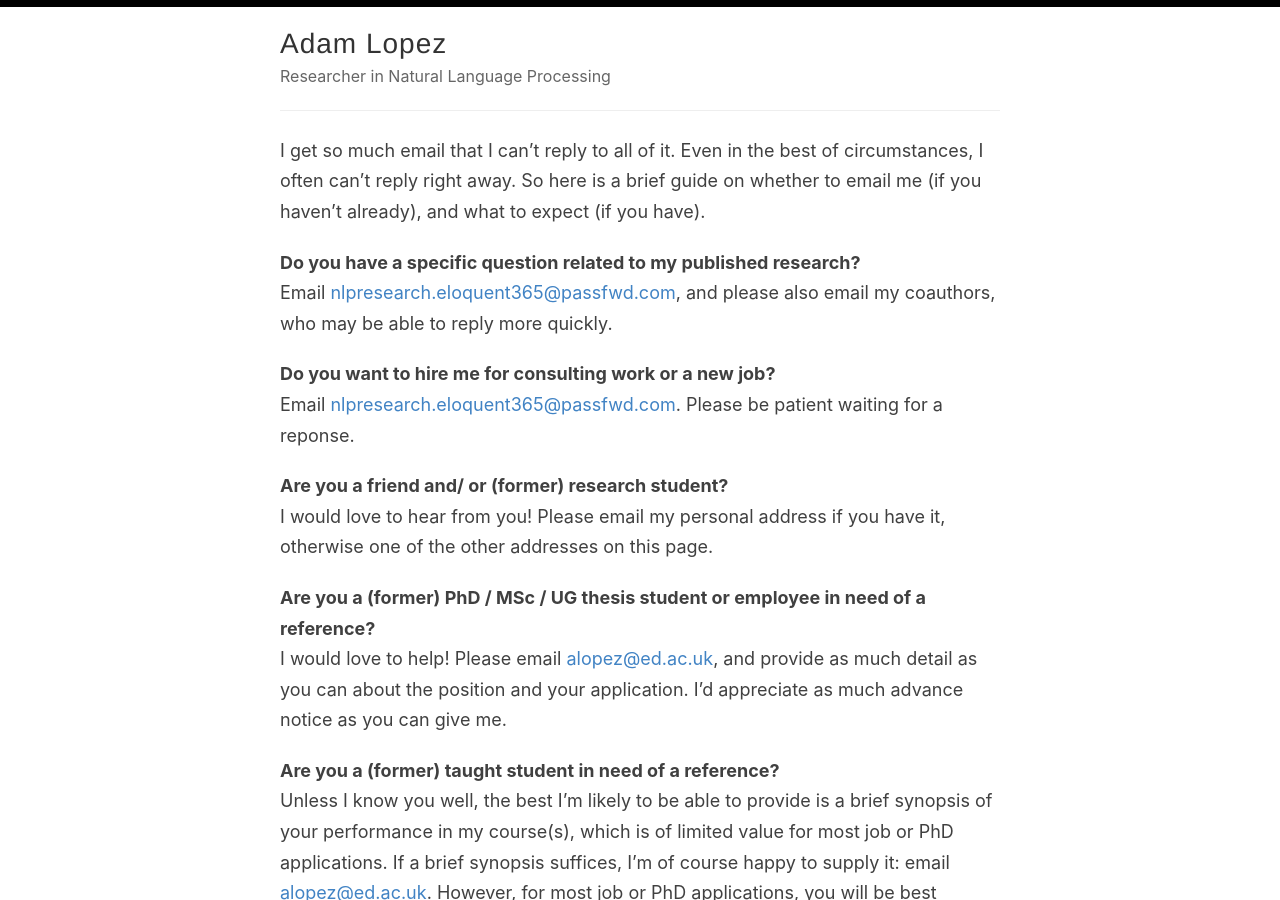
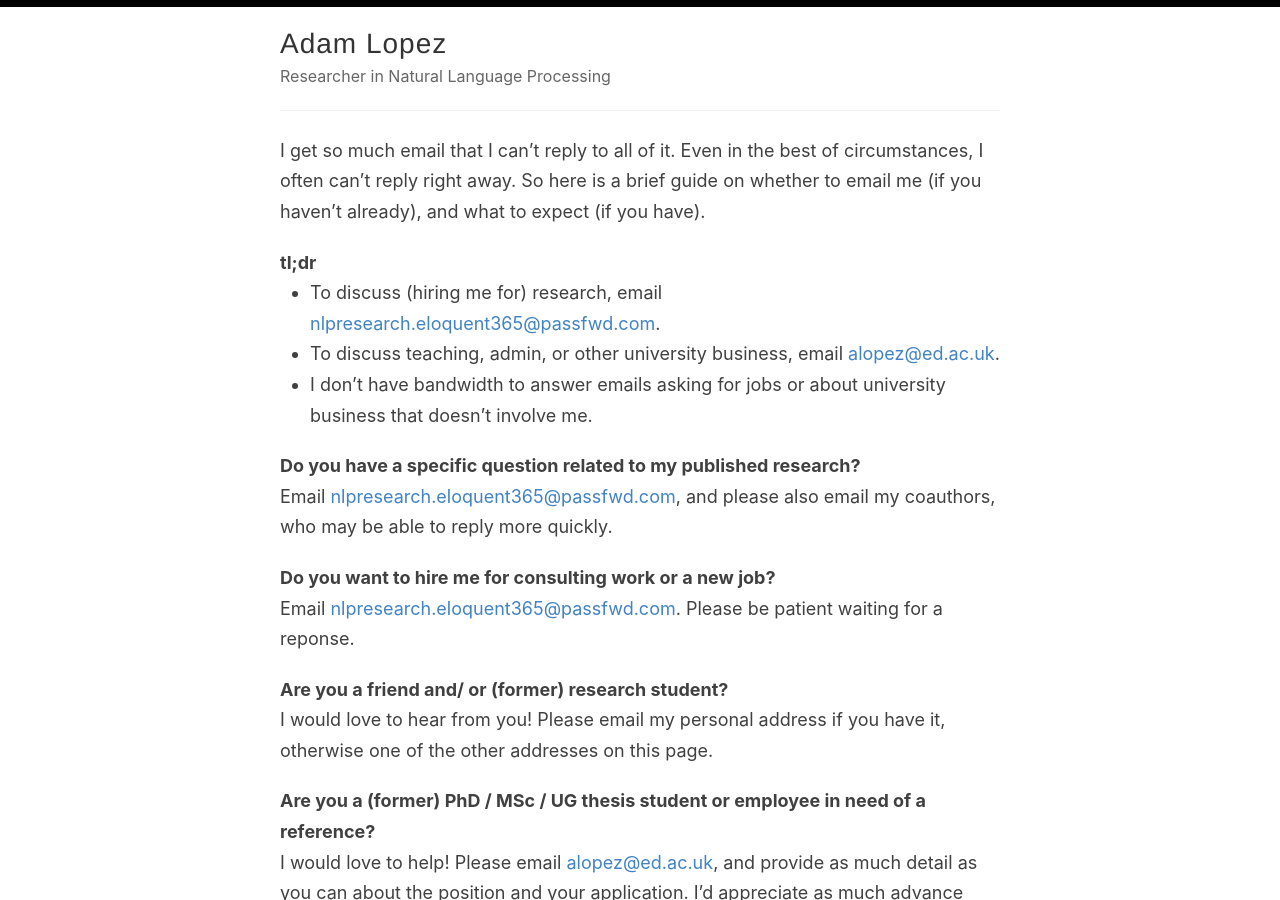
Before and after one commit to alopez/alopez.github.com, a Jekyll site: the page built from email.md, in a window 1280 px wide and 900 px high. Built offline with Jekyll 4.4.1, drawn with Linux system fonts in a browser that asks for light colours; some web fonts are replaced.

Commit message:
Update email.md

```diff
--- a/email.md
+++ b/email.md
@@ -5,6 +5,12 @@ I get so much email that I can't reply to all of it. Even in the best
 of circumstances, I often can't reply right away. So here
 is a brief guide on whether to email me (if you haven't already), and
 what to expect (if you have).
+
+tl;dr
+:
+  - To discuss (hiring me for) research, email <nlpresearch.eloquent365@passfwd.com>.
+  - To discuss teaching, admin, or other university business, email <alopez@ed.ac.uk>.
+  - I don't have bandwidth to answer emails asking for jobs or about university business that doesn't involve me.
 
 Do you have a specific question related to my published research?
 : Email <nlpresearch.eloquent365@passfwd.com>, and please also email my coauthors, who
```
